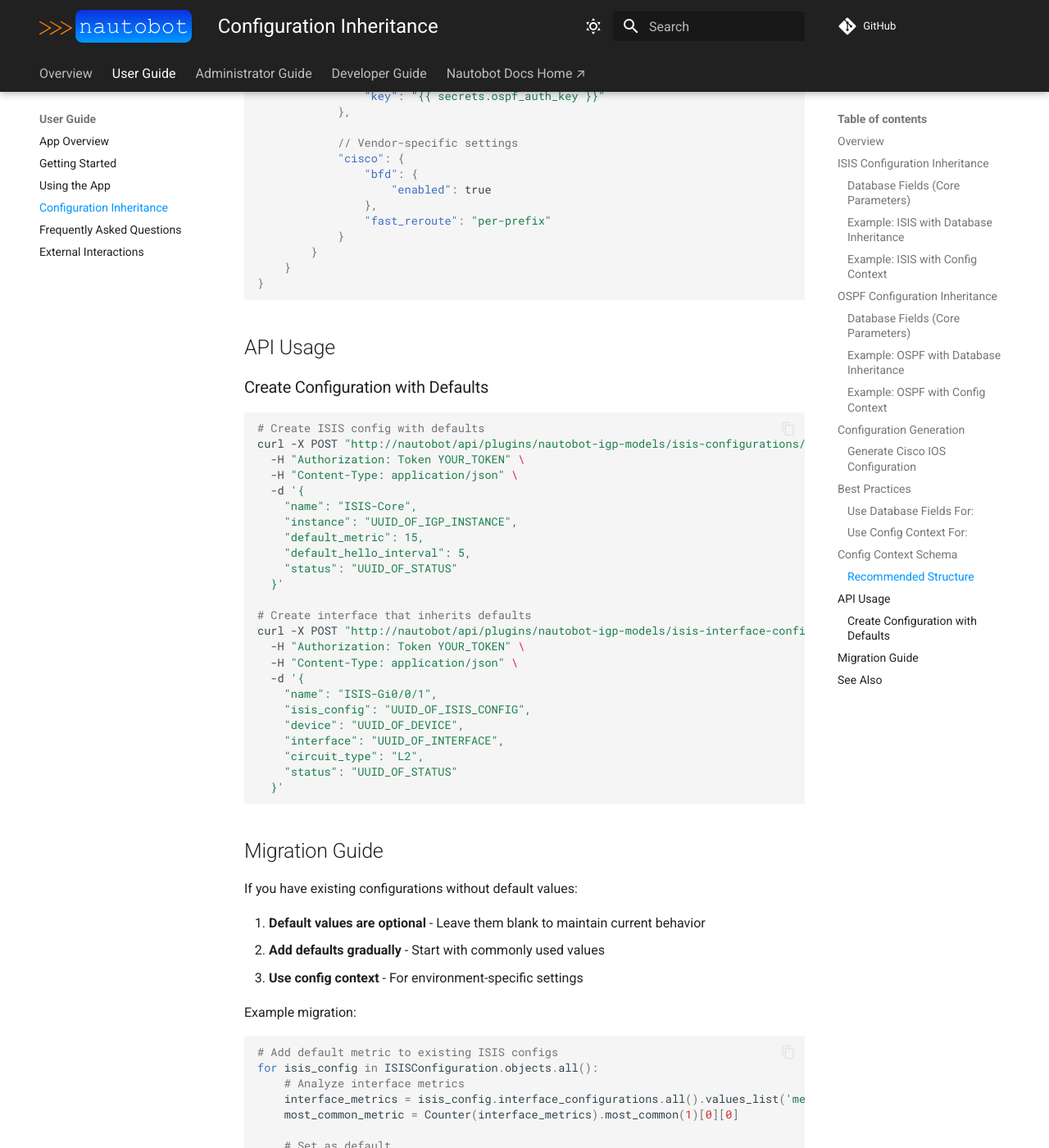
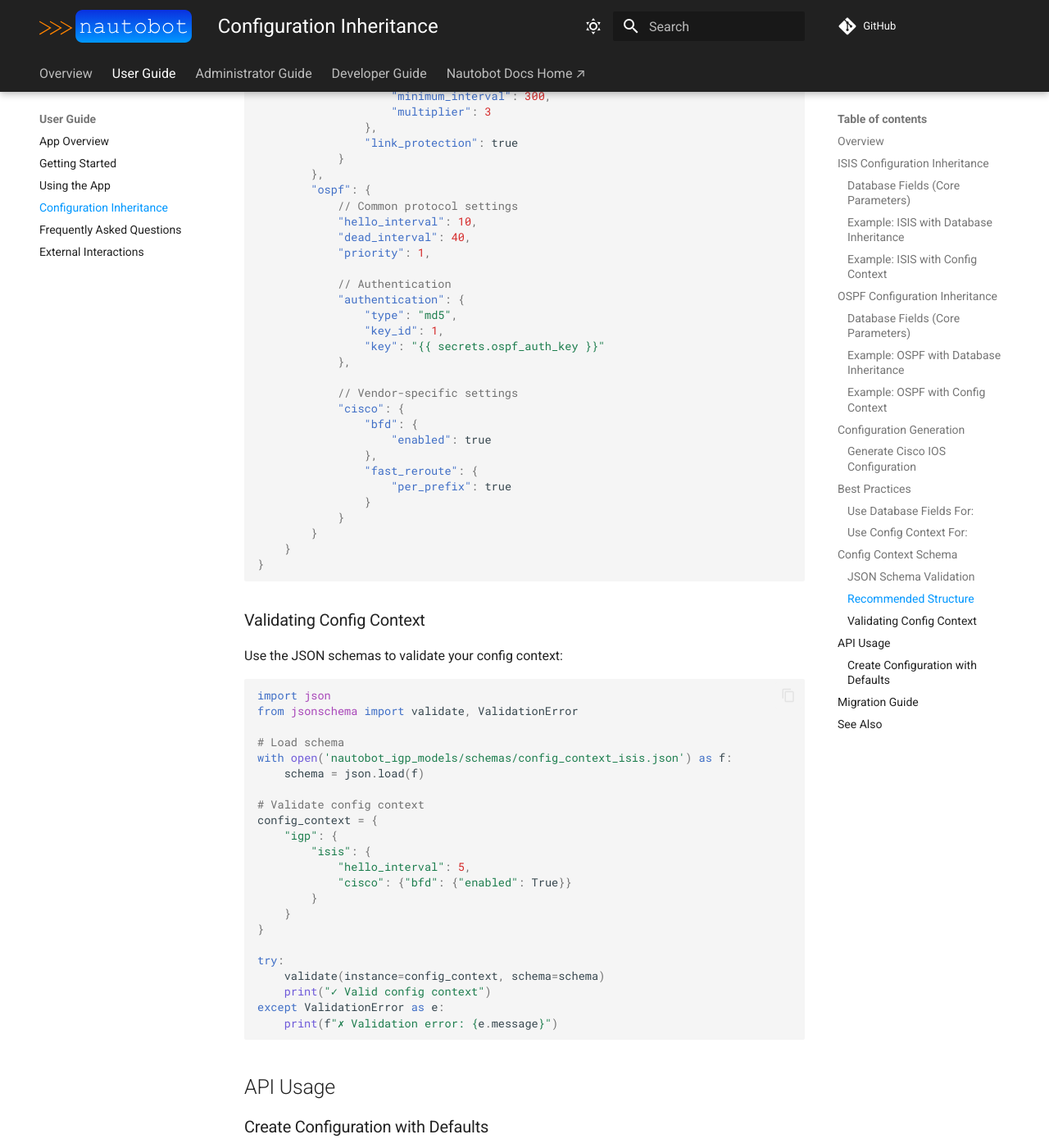
Before and after one commit to byrn-baker/nautobot-app-igp-models, an MkDocs documentation site: the page built from docs/user/configuration_inheritance.md, in a window 1280 px wide and 1400 px high, scrolled down 7655 px. Shown: the whole window at 82% size. Built offline with MkDocs 1.6.1 and Material for MkDocs 9.7.7, drawn with Linux system fonts in a browser that asks for light colours; comment, search, counter and statistics services are not loaded; some of the changed text lies outside the part shown.

Commit message:
Add JSON Schema files for config context validation
Add comprehensive JSON Schema files for validating ISIS and OSPF config
context parameters, improving configuration reliability and enabling
automated validation in CI/CD pipelines.

Changes:
- Add nautobot_igp_models/schemas/ directory with validation schemas
  - config_context_isis.json: ISIS config context schema with multi-vendor support
  - config_context_ospf.json: OSPF config context schema with multi-vendor support
  - README.md: Comprehensive usage guide with examples and best practices
  - __init__.py: Package initialization

Schema Features:
- Type validation (integers, booleans, enums)
- Range constraints (e.g., hello_interval: 1-65535)
- Required field enforcement
- Vendor-specific parameter namespaces (Cisco, Juniper, Arista, Nokia)
- Multiple realistic examples per schema
- Authentication support with secret references
- BFD, MPLS-TE, segment routing, and other advanced features

Documentation Updates:
- Update docs/user/configuration_inheritance.md with schema references
- Add validation examples and usage instructions
- Update nautobot_igp_models/templates/config_templates/README.md
- Update FEATURE_SUMMARY.md with schema deliverables

Project Cleanup:
- Add test_output*.txt to .gitignore to exclude large test output files
- Verify proper organization of documentation and code

Benefits:
- Catch config context errors before deployment
- Provide IDE autocomplete and validation
- Enable CI/CD pipeline validation
- Document expected config context structure
- Support multiple vendor platforms

````diff
--- a/docs/user/configuration_inheritance.md
+++ b/docs/user/configuration_inheritance.md
@@ -301,6 +301,21 @@
 
 ## Config Context Schema
 
+### JSON Schema Validation
+
+The app provides JSON Schema files for validating config context structure:
+
+- **ISIS:** [nautobot_igp_models/schemas/config_context_isis.json](../../nautobot_igp_models/schemas/config_context_isis.json)
+- **OSPF:** [nautobot_igp_models/schemas/config_context_ospf.json](../../nautobot_igp_models/schemas/config_context_ospf.json)
+- **Documentation:** [schemas/README.md](../../nautobot_igp_models/schemas/README.md)
+
+These schemas provide:
+- Type validation (integers, booleans, strings)
+- Range constraints (e.g., hello_interval: 1-65535)
+- Enum validation (e.g., authentication types)
+- Vendor-specific parameter definitions
+- Multiple examples for each use case
+
 ### Recommended Structure
 
 ```json
@@ -346,7 +361,7 @@
 
             // Authentication
             "authentication": {
-                "type": "message-digest",
+                "type": "md5",
                 "key_id": 1,
                 "key": "{{ secrets.ospf_auth_key }}"
             },
@@ -356,11 +371,42 @@
                 "bfd": {
                     "enabled": true
                 },
-                "fast_reroute": "per-prefix"
+                "fast_reroute": {
+                    "per_prefix": true
+                }
             }
         }
     }
 }
+```
+
+### Validating Config Context
+
+Use the JSON schemas to validate your config context:
+
+```python
+import json
+from jsonschema import validate, ValidationError
+
+# Load schema
+with open('nautobot_igp_models/schemas/config_context_isis.json') as f:
+    schema = json.load(f)
+
+# Validate config context
+config_context = {
+    "igp": {
+        "isis": {
+            "hello_interval": 5,
+            "cisco": {"bfd": {"enabled": True}}
+        }
+    }
+}
+
+try:
+    validate(instance=config_context, schema=schema)
+    print("✓ Valid config context")
+except ValidationError as e:
+    print(f"✗ Validation error: {e.message}")
 ```
 
 ## API Usage
````
Also changed, not shown: FEATURE_SUMMARY.md (+7 -1 lines), nautobot_igp_models/schemas/README.md (added, +268 -0 lines), nautobot_igp_models/templates/config_templates/README.md (+11 -0 lines), 4 other files.
